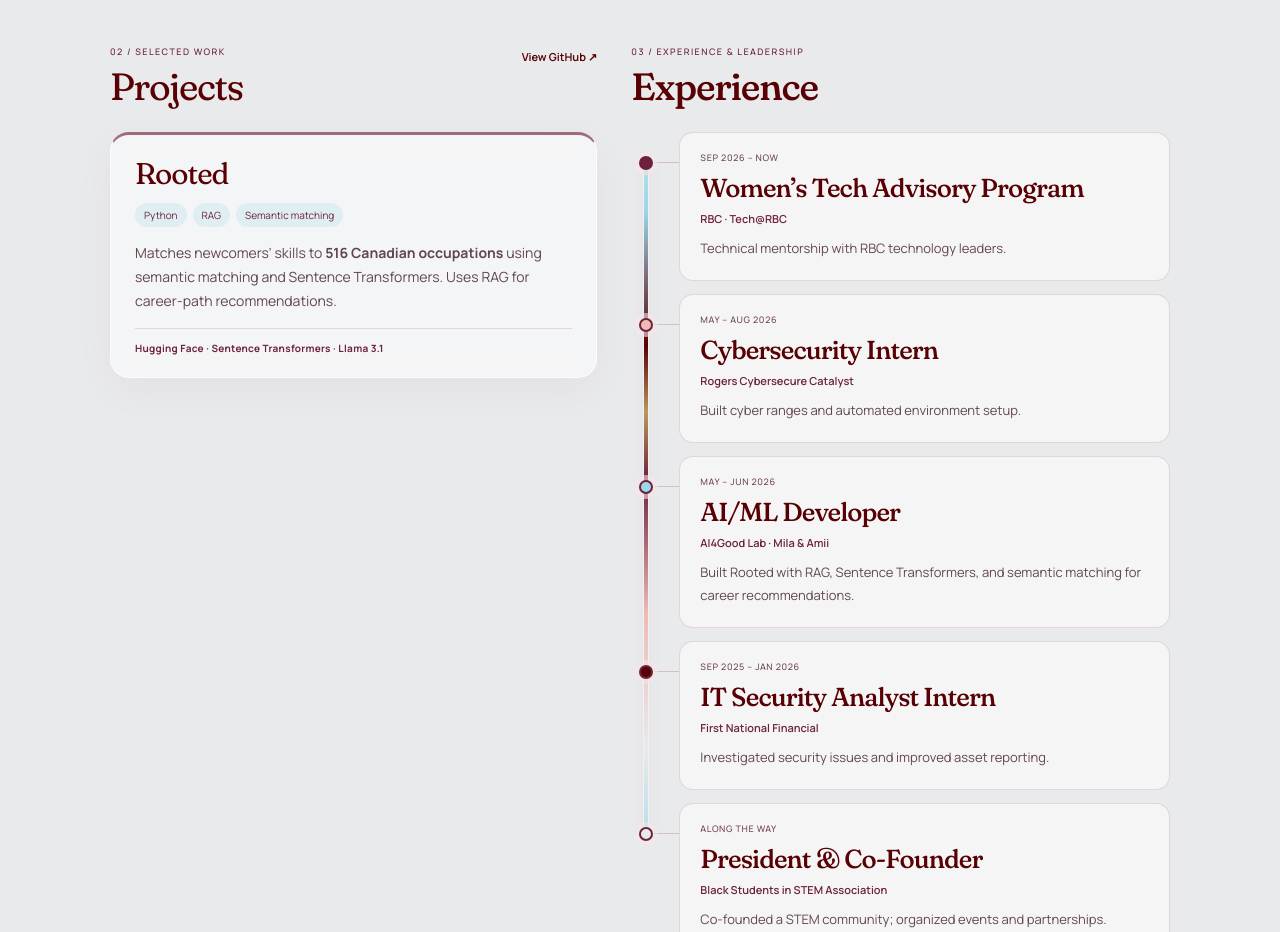
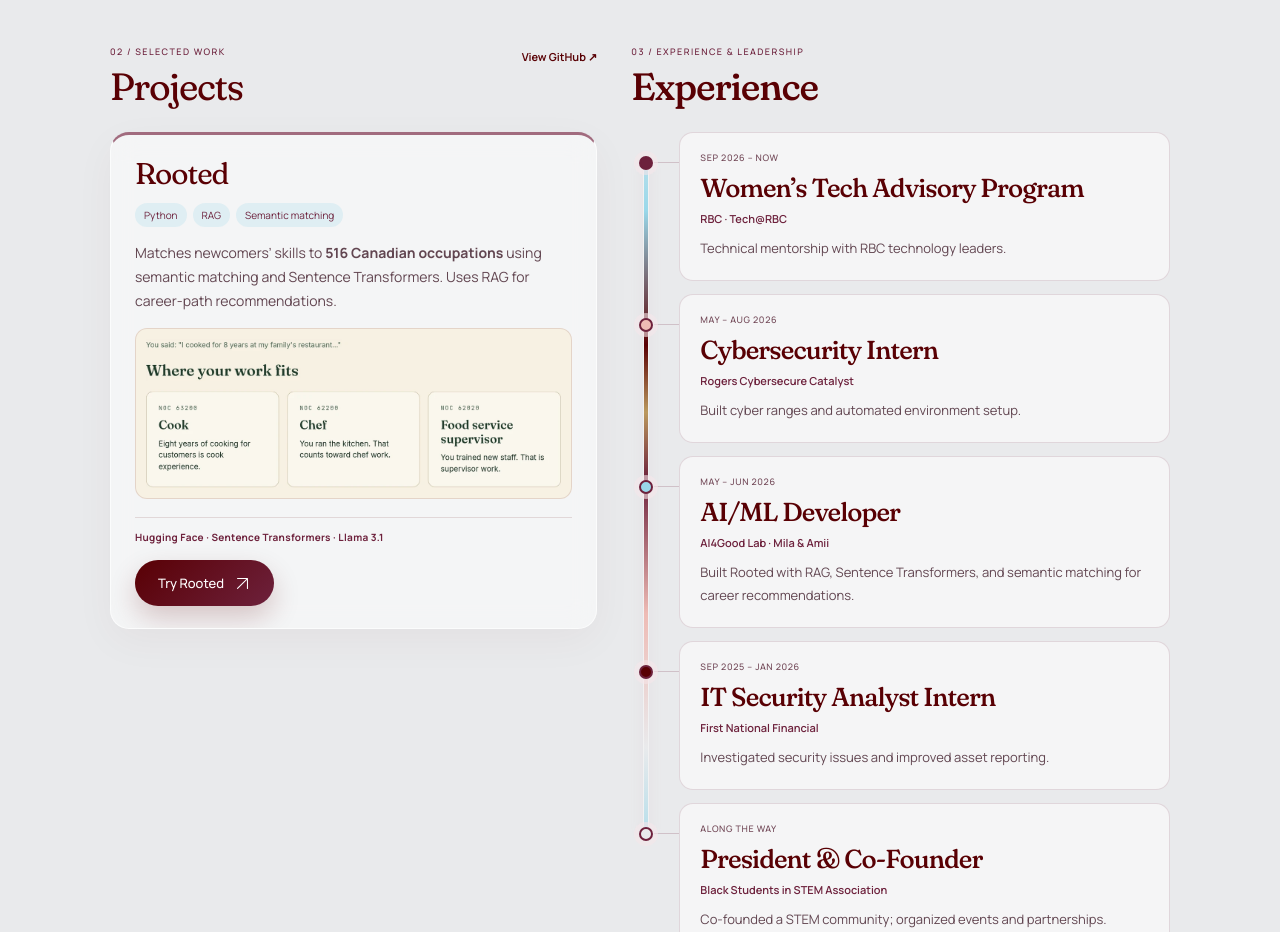
Before and after one commit to kameela5/personal, a plain HTML site: page index.html in a window 1280 px wide. Shown: the part 1036-1968 px from the top of the page. Drawn offline with Linux system fonts and the light colour scheme; animation ran at ten frames a second.

Commit message:
Show Rooted career matches and link to the demo

```diff
--- a/index.html
+++ b/index.html
@@ -99,6 +99,9 @@
     .project-card h3 { font-size:24px; letter-spacing:-.04em; font-weight:660; color:var(--deep); margin:0 0 10px; }
     .project-card p { font-size:14px; color:var(--muted); line-height:1.75; margin-bottom:18px; }
     .project-foot { font-size:12px; color:var(--blue); font-weight:690; }
+    .rooted-preview { display:block; margin-bottom:18px; padding:10px; border:1px solid var(--line); border-radius:12px; background:#f7f1e3; }
+    .rooted-preview img { display:block; width:100%; height:auto; }
+    .rooted-demo-link { align-self:flex-start; margin-top:16px; min-height:44px; }
     .experience-grid { display:grid; grid-template-columns:.7fr 1.3fr; gap:65px; }
     .experience-grid .section-title { max-width:370px; }
     .timeline-item { display:grid; grid-template-columns:115px 1fr; gap:19px; padding:24px 0; border-bottom:1px solid var(--line); }
@@ -1343,7 +1346,11 @@
 <h3 id="work-card-1-title">Rooted</h3>
 <div class="project-meta"><span class="tag">Python</span><span class="tag">RAG</span><span class="tag">Semantic matching</span></div>
 <p>Matches newcomers’ skills to <strong>516 Canadian occupations</strong> using semantic matching and Sentence Transformers. Uses RAG for career-path recommendations.</p>
+<a class="rooted-preview" href="https://rooted-careers.vercel.app/#demo" target="_blank" rel="noopener noreferrer">
+<img src="images/rooted-career-matches.webp" width="1120" height="401" loading="lazy" decoding="async" alt="Rooted demo results for a restaurant worker showing Cook, Chef, and Food service supervisor matches"/>
+</a>
 <div class="project-foot">Hugging Face · Sentence Transformers · Llama 3.1</div>
+<a class="btn btn-primary rooted-demo-link" href="https://rooted-careers.vercel.app/" target="_blank" rel="noopener noreferrer">Try Rooted <svg class="ui-arrow" viewBox="0 0 24 24" aria-hidden="true" focusable="false"><path d="M5 19 19 5M5 5h14v14"/></svg></a>
 </article>
 </div>
 </div>
```
Also changed, not shown: images/rooted-career-matches.webp (added).
